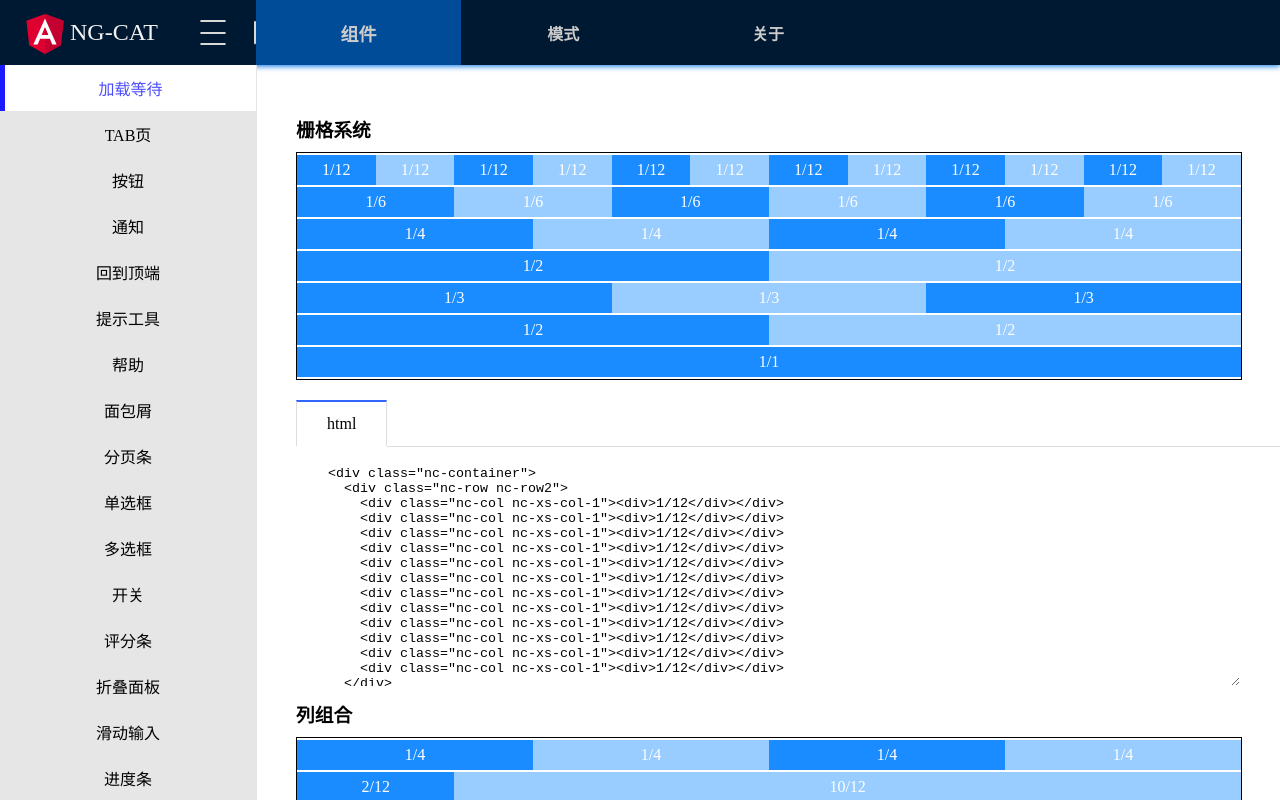
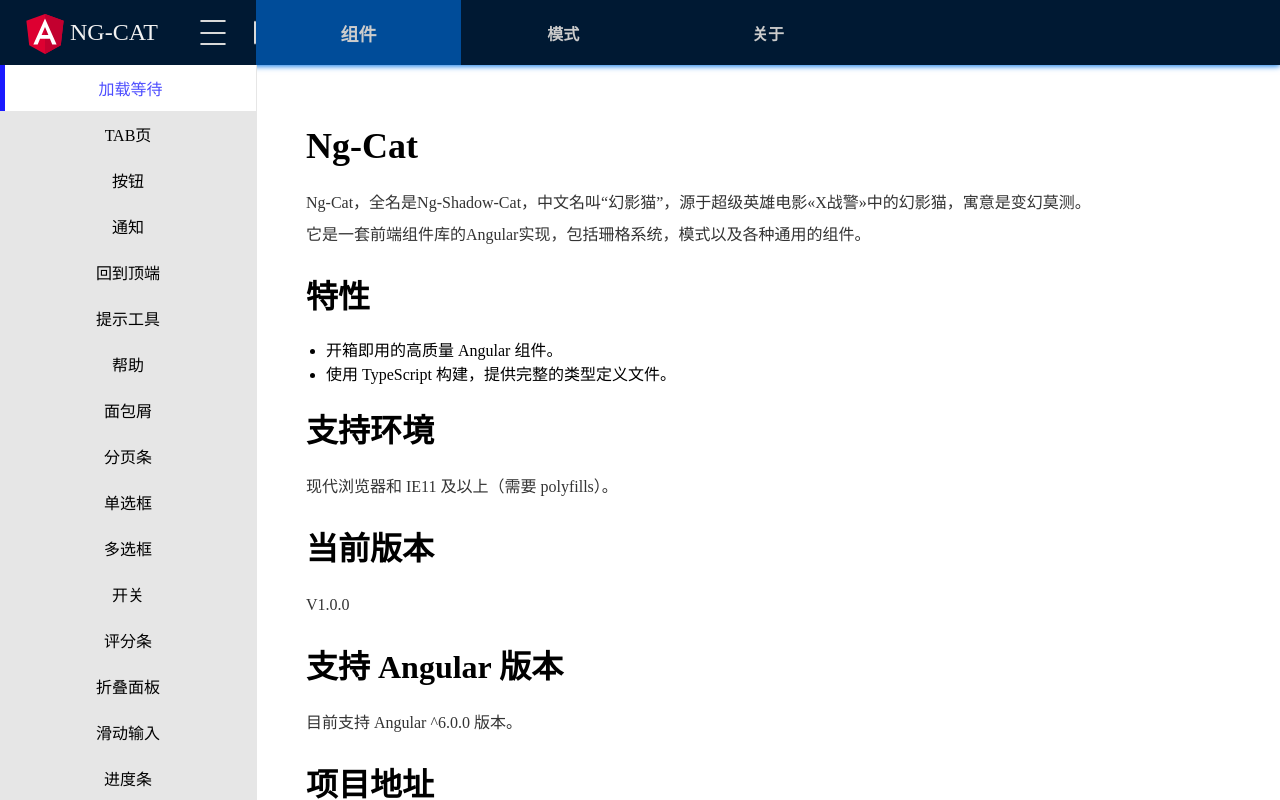
Before and after one commit to blueskyawen/ng-shadow-cat, an Angular app: page /about/about in a window 1280 px wide. Built offline with nearby package versions, Linux system fonts and the light colour scheme.

Commit message:
add ngcat about

```diff
--- a/src/app/app-routing.module.ts
+++ b/src/app/app-routing.module.ts
@@ -11,7 +11,7 @@
   MutilSelectComponent,CarouselComponent,TransferComponent,TreeComponent,InputComponent,
   GridComponent,DropdownComponent,AlertComponent,LabelComponent,CardComponent,
   NavbarComponent,PageHeaderComponent,PagerComponent,ThumbImgComponent,BadgeComponent,
-  ListGroupComponent} from './demo/index';
+  ListGroupComponent,AboutNgCatComponent} from './demo/index';
 
 const appRoutes: Routes = [
   { path: 'components',
@@ -64,7 +64,7 @@
     path: 'about',
     //component: GridComponent,
     children: [
-      { path: 'about', component: GridComponent},
+      { path: 'about', component: AboutNgCatComponent},
       { path: 'grid', component: GridComponent}
     ]
   },
--- a/src/app/app.component.ts
+++ b/src/app/app.component.ts
@@ -23,7 +23,7 @@
     if(this.currentMenu.value === 'components') {
       this.router.navigate(['/components/loading']);
     } else if(this.currentMenu.value === 'about') {
-      this.router.navigate(['/about/grid']);
+      this.router.navigate(['/about/about']);
     } else if(this.currentMenu.value === 'pattern') {
       this.router.navigate(['/pattern/navbar']);
     }
--- /dev/null
+++ b/src/app/demo/about-ngcat/about-ngcat.component.html
@@ -0,0 +1,30 @@
+<h1>Ng-Cat</h1>
+<p>Ng-Cat，全名是Ng-Shadow-Cat，中文名叫“幻影猫”，源于超级英雄电影&laquo;X战警&raquo;中的幻影猫，寓意是变幻莫测。
+    <br/>
+    它是一套前端组件库的Angular实现，包括珊格系统，模式以及各种通用的组件。
+</p>
+
+<h2>特性</h2>
+<ul style="margin-left: 30px;">
+    <li>开箱即用的高质量 Angular 组件。</li>
+    <li>使用 TypeScript 构建，提供完整的类型定义文件。</li>
+</ul>
+
+<h2>支持环境</h2>
+<p>现代浏览器和 IE11 及以上（需要 polyfills）。</p>
+
+<h2>当前版本</h2>
+<p>V1.0.0</p>
+
+<h2>支持 Angular 版本</h2>
+<p>目前支持 Angular ^6.0.0 版本。</p>
+
+<h2>项目地址</h2>
+<p><a href="https://github.com/blueskyawen/ng-shadow-cat">Ng-Shadow-Cat</a></p>
+
+<h2>链接</h2>
+<ul style="margin-left: 30px;list-style: circle;">
+    <li><a href="https://angular.cn/docs">Angular官方文档</a></li>
+    <li><a href="https://cli.angular.io/">Angular CLI</a></li>
+    <li><a href="https://www.typescriptlang.org/">TypeScript</a></li>
+</ul>
--- a/src/app/demo/demo.module.ts
+++ b/src/app/demo/demo.module.ts
@@ -41,6 +41,7 @@
 import {ThumbImgComponent} from './thumbImg/thumb-img.component';
 import {BadgeComponent} from './badge/badge.component';
 import {ListGroupComponent} from './list-group/list-group.component';
+import {AboutNgCatComponent} from './about-ngcat/about-ngcat.component';
 
 @NgModule({
   imports: [CommonModule,LibModule],
@@ -51,7 +52,7 @@
     MutilSelectComponent,CarouselComponent,TransferComponent,TreeComponent,InputComponent,
     GridComponent,DropdownComponent,AlertComponent,LabelComponent,CardComponent,
     NavbarComponent,PageHeaderComponent,PagerComponent,ThumbImgComponent,BadgeComponent,
-    ListGroupComponent],
+    ListGroupComponent,AboutNgCatComponent],
   exports:    [ LoadingComponent,TabComponent,ButtonComponent,MessageComponent,ToTopComponent,
     ToolTipComponent,HelpComponent,BreadCrumbComponent,PaginationComponent,SwitchComponent,
     RateComponent,RadioComponent,CheckboxComponent,CollapseComponent,RangeslideComponent,
@@ -59,6 +60,6 @@
     MutilSelectComponent,CarouselComponent,TransferComponent,TreeComponent,InputComponent,
     GridComponent,DropdownComponent,AlertComponent,LabelComponent,CardComponent,
     NavbarComponent,PageHeaderComponent,PagerComponent,ThumbImgComponent,BadgeComponent,
-    ListGroupComponent]
+    ListGroupComponent,AboutNgCatComponent]
 })
 export class DemoModule { }
--- a/src/app/demo/index.ts
+++ b/src/app/demo/index.ts
@@ -38,3 +38,4 @@
 export * from './thumbImg/thumb-img.component';
 export * from './badge/badge.component';
 export * from './list-group/list-group.component';
+export * from './about-ngcat/about-ngcat.component';
--- a/src/app/sidebar/sidebar-about.component.ts
+++ b/src/app/sidebar/sidebar-about.component.ts
@@ -18,8 +18,9 @@
   selectSideName : any = '';
 
   constructor(private router : Router) {
-    this.sideTypes = [{'name':'栅格系统','label':'grid','isActive':false,'url':'/grid'},
-      {'name':'快速上手','label':'guide','isActive':false,'url':'/www'}];
+    this.sideTypes = [{'name':'关于NgCat','label':'ng-cat','isActive':false,'url':'/about'},
+      {'name':'快速上手','label':'guide','isActive':false,'url':'/www'},
+      {'name':'栅格系统','label':'grid','isActive':false,'url':'/grid'}];
   }
 
   ngOnInit() {
--- a/src/styles.css
+++ b/src/styles.css
@@ -25,15 +25,45 @@
     padding:10px;
 }
 
-h2 {
-    margin-bottom: 20px;
-}
-h3 {
-    margin: 10px 0;
-}
-
 body {margin: 0;}
 p.secondMu{
     font-size:14px;
     color:#990073;
 }
+
+h1 {
+    font-size: 36px;
+    font-weight: 900;
+    margin: 20px 10px;
+}
+h2 {
+    font-size: 32px;
+    font-weight: 700;
+    margin: 20px 10px;
+}
+h3 {
+    font-size: 28px;
+    font-weight: 600;
+    margin: 20px 10px;
+}
+h4 {
+    font-size: 24px;
+    font-weight: 500;
+    margin: 20px 10px;
+}
+h5 {
+    font-size: 16px;
+    font-weight: 300;
+    margin: 20px 10px;
+}
+h6 {
+    font-size:14px;
+    font-weight: 200;
+    margin: 20px 10px;
+}
+p {
+    font-size: 16px;
+    margin: 10px;
+    color: #333;
+    line-height: 32px;
+}
```
Also changed, not shown: src/app/demo/about-ngcat/about-ngcat.component.ts (added, +14 -0 lines).
